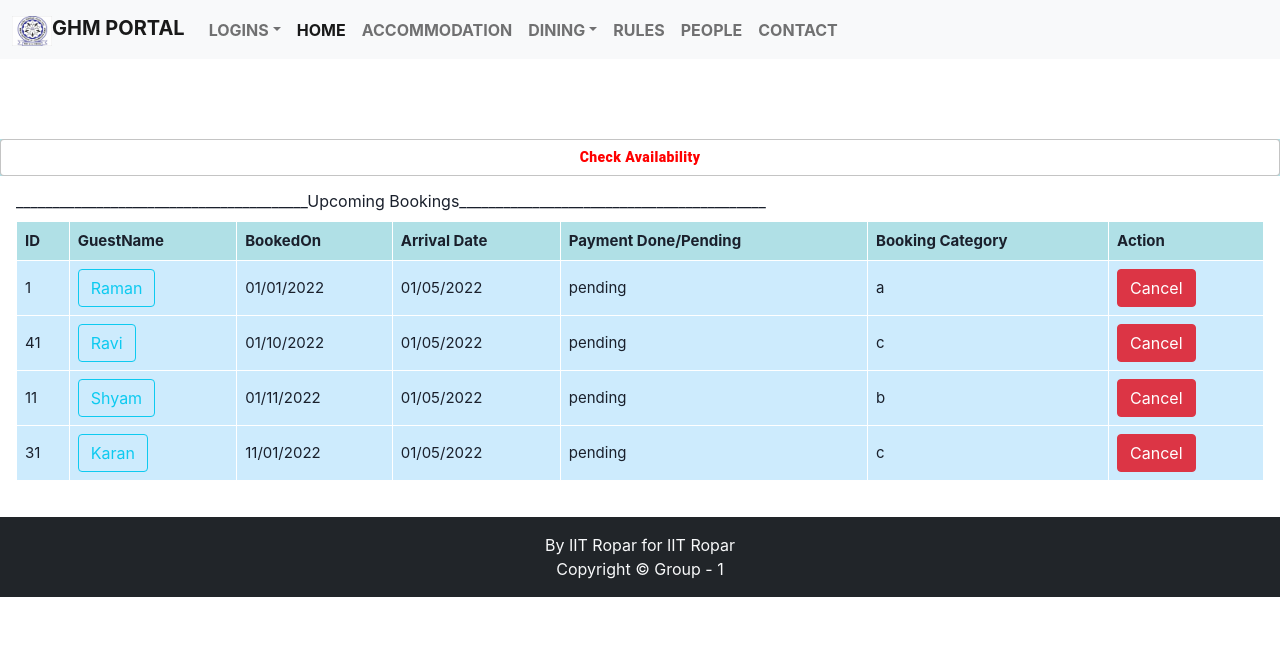
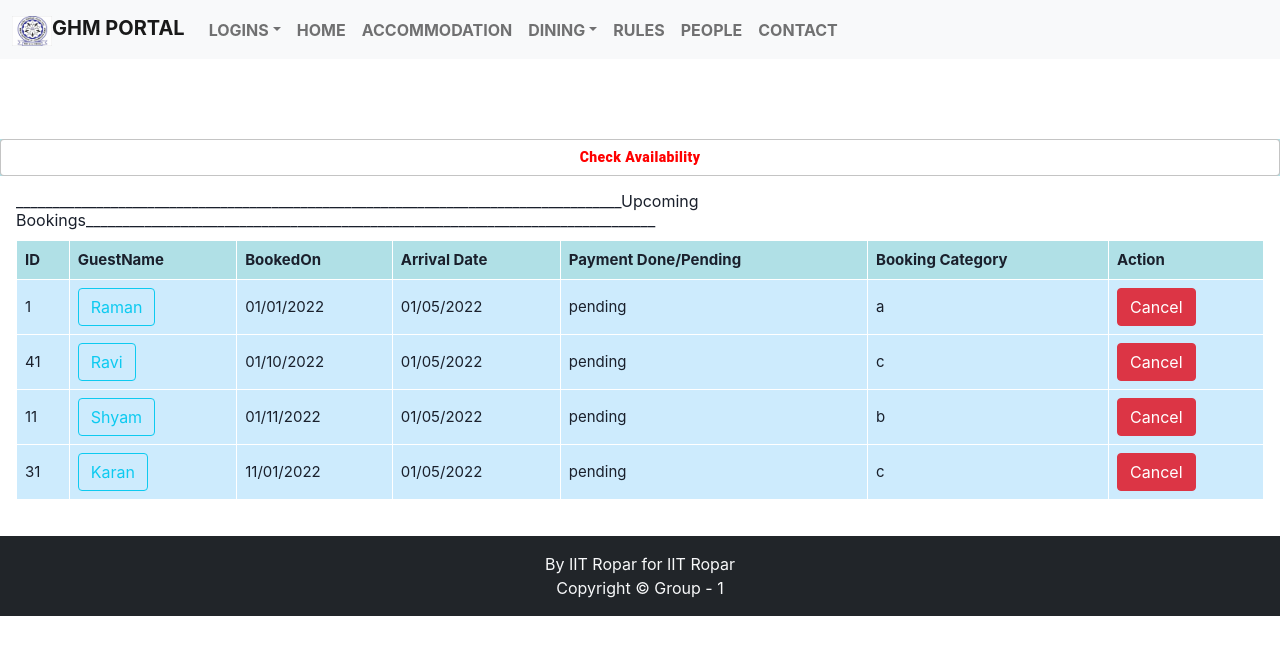
Before and after one commit to ash-mac/ghmp, a React (Create React App) app in the folder client/: page /UserProfile in a window 1280 px wide. Shown: the top 654 px of the page. Built offline with nearby package versions, Linux system fonts and the light colour scheme.

Commit message:
class changes of navbar link and table change

```diff
--- a/client/src/components/Navbar.js
+++ b/client/src/components/Navbar.js
@@ -28,7 +28,7 @@
                                 </ul>
                             </li>
                             <li className="nav-item">
-                                <Link className="nav-link active" aria-current="page" to="/">Home</Link>
+                                <Link className="nav-link" aria-current="page" to="/">Home</Link>
                             </li>
                             <li className="nav-item">
                                 <Link className="nav-link" to="./GuestForm">Accommodation</Link>
--- a/client/src/components/Table4.js
+++ b/client/src/components/Table4.js
@@ -12,7 +12,7 @@
     }
     return (
         <div className='app-container'>
-            <h3> ________________________________________Upcoming Bookings__________________________________________</h3>
+            <h3> ___________________________________________________________________________________Upcoming Bookings______________________________________________________________________________</h3>
             <table>
                 <thead>
                     <tr>
```
